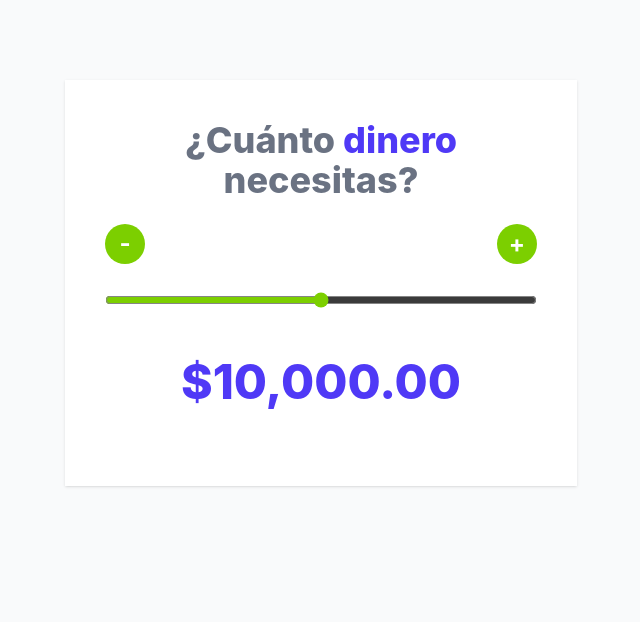
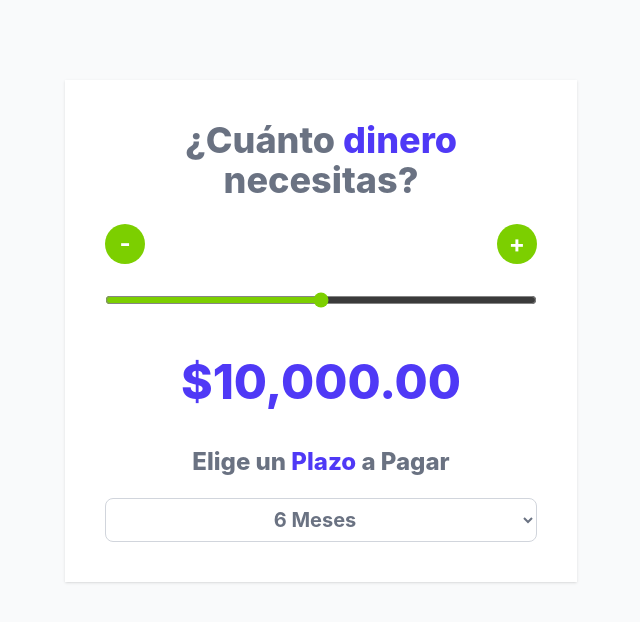
Before and after one commit to FacuLedesmaBertalot/CotizadorPrestamos, a React (Vite) app: page / in a window 1280 px wide. Shown: the top 622 px of the page, without its empty margins (319-959 px from the left). Built offline with nearby package versions, Linux system fonts and the light colour scheme.

Commit message:
Creando el select para el plazo a pagar

```diff
--- a/src/App.jsx
+++ b/src/App.jsx
@@ -68,6 +68,17 @@ function App() {
         <p className='text-center my-10 text-5xl font-extrabold text-indigo-600'>
           {formatearDinero(cantidad)}
         </p>
+
+        <h2 className='text-2xl font-extrabold text-gray-500 text-center'>
+          Elige un <span className='text-indigo-600'>Plazo</span> a Pagar
+        </h2>
+        <select
+          className='mt-5 w-full p-2 bg-white border border-gray-300 rounded-lg text-center text-xl font-bold text-gray-500'
+        >
+          <option value="6">6 Meses</option>
+          <option value="12">12 Meses</option>
+          <option value="24">24 Meses</option>
+        </select>
     </div>
   )
 }
```
